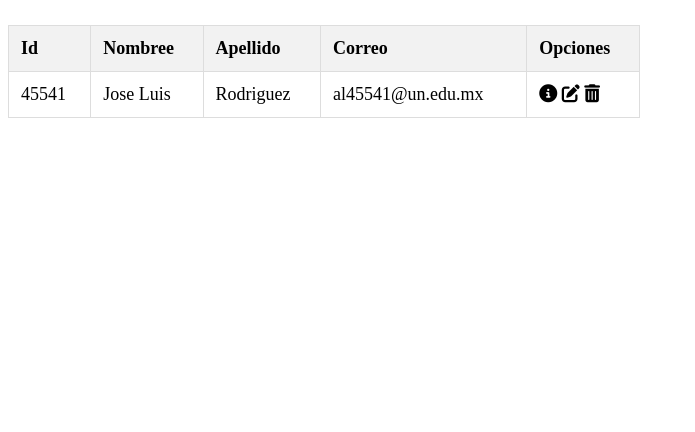
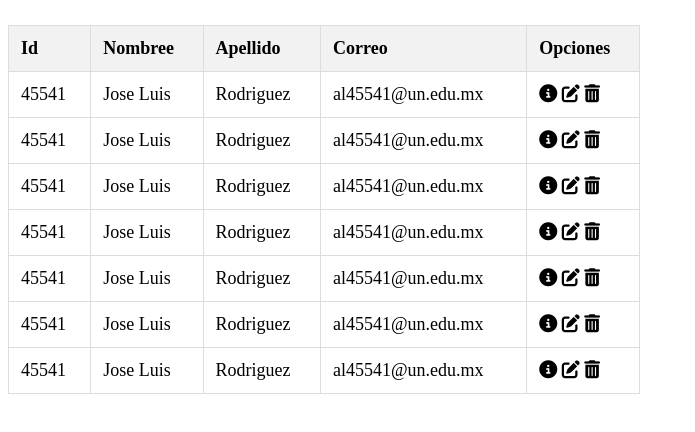
Before and after one commit to al45541/IDAI, a plain HTML site: page practicatabla01.html in a window 1280 px wide. Shown: the whole page, without its empty margins (0-695 px from the left). Drawn offline with Linux system fonts and the light colour scheme; files that its build step writes are made by us from their sources; files whose address does not match are found by name.

Commit message:
Update practicatabla01.html

```diff
--- a/practicatabla01.html
+++ b/practicatabla01.html
@@ -33,6 +33,72 @@
                  <span class="fas fa-trash-alt"></span>
                 </td>
             </tr>
+            <tr>
+                <td>45541</td>
+                <td>Jose Luis</td>
+                <td>Rodriguez</td>
+                <td>al45541@un.edu.mx</td>
+                <td>
+                 <span class="fas fa-info-circle"></span>
+                 <span class="fas fa-edit"></span>
+                 <span class="fas fa-trash-alt"></span>
+                </td>
+            </tr>
+            <tr>
+                <td>45541</td>
+                <td>Jose Luis</td>
+                <td>Rodriguez</td>
+                <td>al45541@un.edu.mx</td>
+                <td>
+                 <span class="fas fa-info-circle"></span>
+                 <span class="fas fa-edit"></span>
+                 <span class="fas fa-trash-alt"></span>
+                </td>
+            </tr>
+            <tr>
+                <td>45541</td>
+                <td>Jose Luis</td>
+                <td>Rodriguez</td>
+                <td>al45541@un.edu.mx</td>
+                <td>
+                 <span class="fas fa-info-circle"></span>
+                 <span class="fas fa-edit"></span>
+                 <span class="fas fa-trash-alt"></span>
+                </td>
+            </tr>
+            <tr>
+                <td>45541</td>
+                <td>Jose Luis</td>
+                <td>Rodriguez</td>
+                <td>al45541@un.edu.mx</td>
+                <td>
+                 <span class="fas fa-info-circle"></span>
+                 <span class="fas fa-edit"></span>
+                 <span class="fas fa-trash-alt"></span>
+                </td>
+            </tr>
+            <tr>
+                <td>45541</td>
+                <td>Jose Luis</td>
+                <td>Rodriguez</td>
+                <td>al45541@un.edu.mx</td>
+                <td>
+                 <span class="fas fa-info-circle"></span>
+                 <span class="fas fa-edit"></span>
+                 <span class="fas fa-trash-alt"></span>
+                </td>
+            </tr>
+            <tr>
+                <td>45541</td>
+                <td>Jose Luis</td>
+                <td>Rodriguez</td>
+                <td>al45541@un.edu.mx</td>
+                <td>
+                 <span class="fas fa-info-circle"></span>
+                 <span class="fas fa-edit"></span>
+                 <span class="fas fa-trash-alt"></span>
+                </td>
+            </tr>
         </thead>
     </table>
 
```
